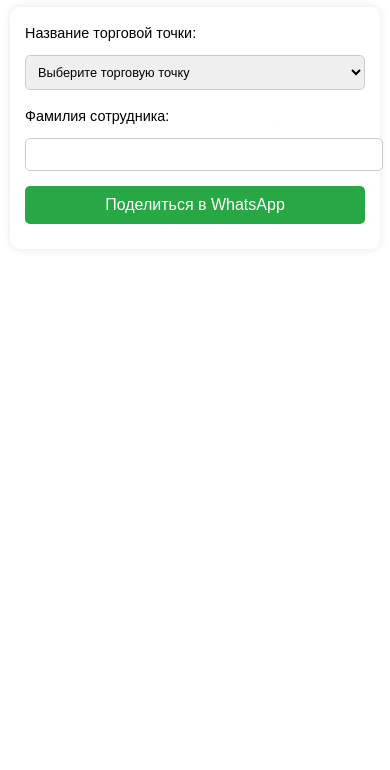
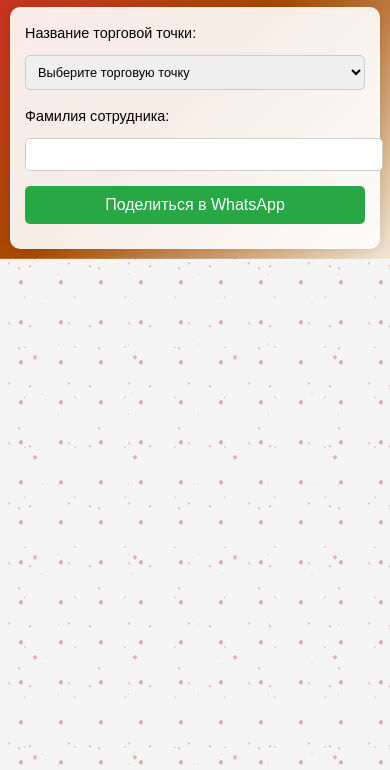
Before and after one commit to Melangecafe/orderform, a plain HTML site: page index.html in a window 390 px wide. Shown: the part 74-844 px from the top of the page. Drawn offline with Linux system fonts and the light colour scheme.

Commit message:
Update styles.css

```diff
--- a/styles.css
+++ b/styles.css
@@ -1,67 +1,86 @@
 /* Общие стили */
 body {
-font-family: Arial, sans-serif;
+    font-family: Arial, sans-serif;
     margin: 0;
     padding: 20px;
     line-height: 1.6;
 
-    /* Градиент: от тёплого красно-коричневого к светло-бежевому (как берёза) */
+    /* Градиент: тёплые красно-коричневые оттенки, напоминающие окрашенную берёзу */
     background: linear-gradient(135deg, #d42c2c, #a64b00, #f0e6d2);
 
-    /* Добавляем крапинки поверх градиента */
+    /* Добавляем хаотичные крапинки поверх градиента с помощью радиальных градиентов */
     background-image:
-        /* Крупные крапинки (красные и тёмные) */
-        radial-gradient(circle at 20% 30%, rgba(139, 0, 0, 0.3) 1px, transparent 1px),
-        radial-gradient(circle at 70% 60%, rgba(200, 0, 0, 0.2) 1.5px, transparent 1.5px),
-        radial-gradient(circle at 40% 80%, rgba(100, 0, 0, 0.25) 1px, transparent 1px),
-        radial-gradient(circle at 90% 20%, rgba(150, 0, 0, 0.2) 2px, transparent 2px),
+        /* Основной градиент */
+        linear-gradient(135deg, #d42c2c, #a64b00, #f0e6d2),
 
-        /* Мелкие случайные точки (хаотичный эффект) */
-        radial-gradient(circle at 10% 50%, rgba(180, 50, 0, 0.15) 1px, transparent 1px),
-        radial-gradient(circle at 60% 10%, rgba(120, 20, 0, 0.1) 1px, transparent 1px),
-        radial-gradient(circle at 85% 75%, rgba(200, 30, 0, 0.12) 1px, transparent 1px);
+        /* Крупные крапинки — красные и тёмные */
+        radial-gradient(circle at 15% 25%, rgba(139, 0, 0, 0.3) 2px, transparent 2px),
+        radial-gradient(circle at 75% 40%, rgba(180, 0, 0, 0.25) 1.5px, transparent 1.5px),
+        radial-gradient(circle at 30% 70%, rgba(100, 0, 0, 0.2) 1px, transparent 1px),
+        radial-gradient(circle at 90% 15%, rgba(200, 30, 0, 0.3) 2px, transparent 2px),
 
-    background-size: cover;
+        /* Мелкие случайные точки — создаём эффект "крапления" */
+        radial-gradient(circle at 10% 60%, rgba(160, 40, 0, 0.15) 1px, transparent 1px),
+        radial-gradient(circle at 55% 10%, rgba(120, 20, 0, 0.1) 1px, transparent 1px),
+        radial-gradient(circle at 80% 85%, rgba(190, 50, 0, 0.12) 1px, transparent 1px),
+        radial-gradient(circle at 40% 35%, rgba(140, 0, 0, 0.18) 1px, transparent 1px),
+        radial-gradient(circle at 65% 65%, rgba(170, 20, 0, 0.14) 1px, transparent 1px);
+
+    /* Повторяем фон, чтобы крапинки выглядели естественнее */
+    background-size: cover,
+                     20px 20px,
+                     30px 30px,
+                     40px 40px,
+                     50px 50px,
+                     25px 25px,
+                     35px 35px,
+                     45px 45px,
+                     30px 30px;
     background-position: center;
-    background-repeat: no-repeat;
+    background-repeat: no-repeat,
+                        repeat,
+                        repeat,
+                        repeat,
+                        repeat,
+                        repeat,
+                        repeat,
+                        repeat,
+                        repeat;
     background-attachment: fixed;
-    position: relative;
+    background-color: #f4f4f4; /* резервный цвет на случай, если градиент не покроет всё */
 }
 
-/* Чтобы крапинки не повторялись слишком часто, можно задать разные позиции и размеры */
+/* Адаптация для мобильных устройств */
 @media (max-width: 768px) {
     body {
-        background-attachment: scroll;
-        padding: 10px;
-        background-size: contain;
-        background-repeat: repeat-y;
-    }
-{
-    font-family: Arial, sans-serif;
-    margin: 0;
-    padding: 20px;
-    line-height: 1.6;
-    background-image: url('');
-    background-size: cover;
-    background-position: center;
-    background-repeat: no-repeat;
-    background-attachment: fixed;
-    background-color: #f4f4f4;
-}
-
-@media (max-width: 768px) {
-    body {
-        background-size: contain;
-        background-repeat: no-repeat;
-        background-position: center;
+        background-size: contain,
+                         40px 40px,
+                         60px 60px,
+                         80px 80px,
+                         100px 100px,
+                         50px 50px,
+                         70px 70px,
+                         90px 90px,
+                         60px 60px;
+        background-repeat: no-repeat,
+                            repeat,
+                            repeat,
+                            repeat,
+                            repeat,
+                            repeat,
+                            repeat,
+                            repeat,
+                            repeat;
         background-attachment: scroll;
         padding: 10px;
     }
 }
 
+/* Остальные стили без изменений */
 h1 {
     text-align: center;
     font-size: 2rem;
+    color: #333;
 }
 
 form {
@@ -175,6 +194,7 @@ summary:hover {
     background-color: #f9f9f9;
 }
 
+/* Мобильная адаптация остальных элементов */
 @media (max-width: 768px) {
     h1 {
         font-size: 1.5rem;
```
